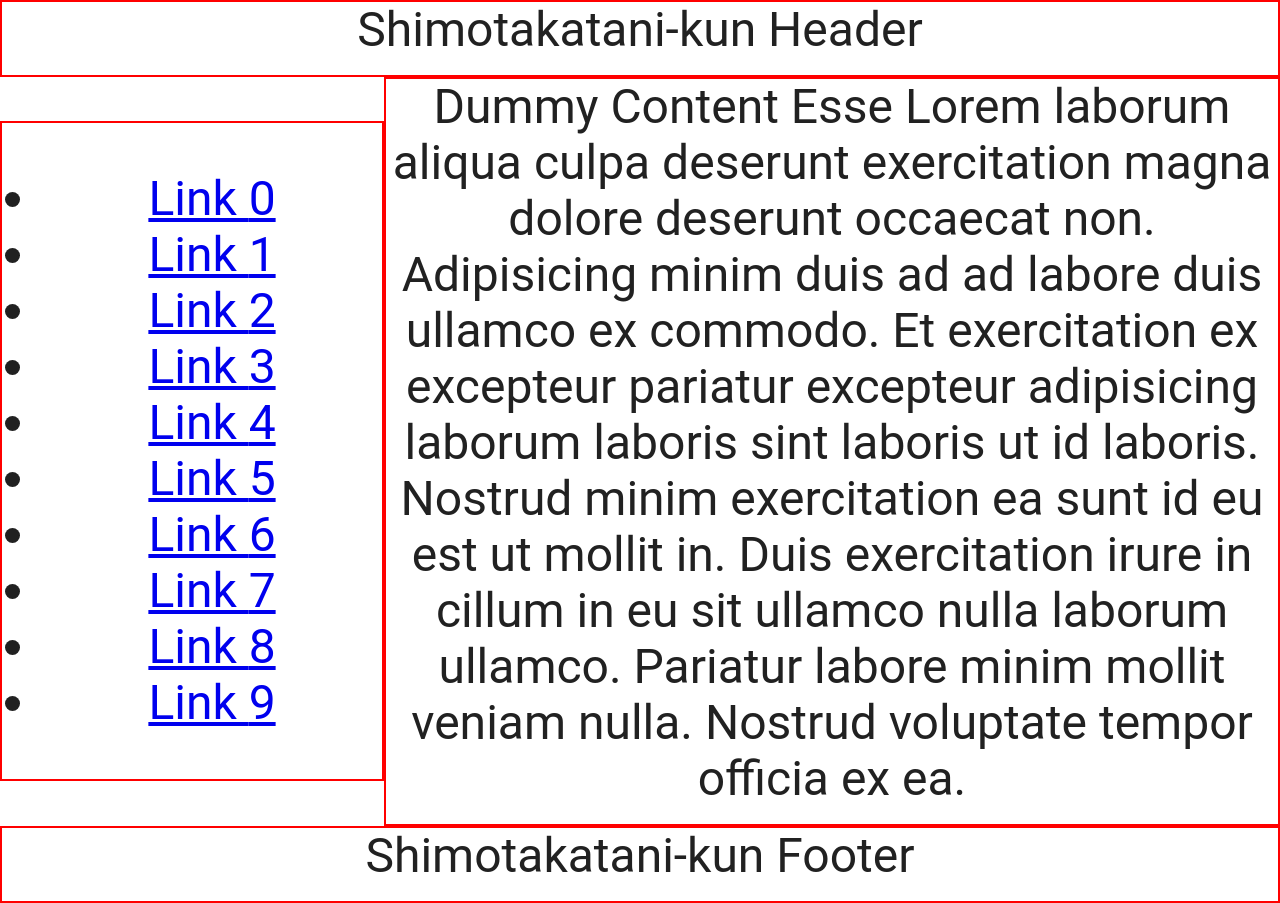
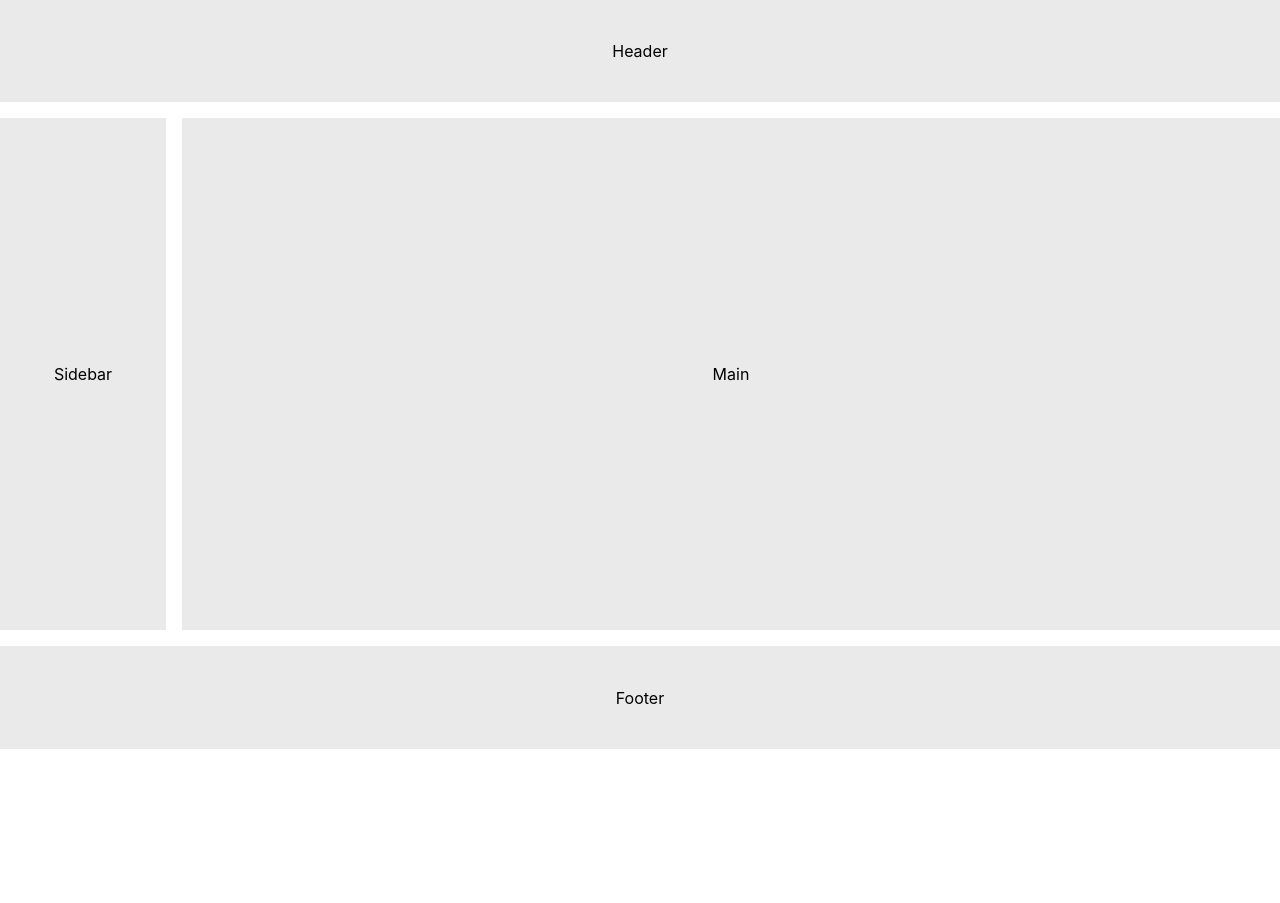
Before and after one commit to siddharthpandatessell/My-React-Experiments, a React (Create React App) app: page / in a window 1280 px wide. After the commit the page ends 800 px from the top, so only its background shows below. Built offline with nearby package versions, Linux system fonts and the light colour scheme.

Commit message:
Added the CSS grid layout for the UI, currently mui doesn't have css grids

```diff
--- a/package.json
+++ b/package.json
@@ -3,6 +3,9 @@
   "version": "0.1.0",
   "private": true,
   "dependencies": {
+    "@emotion/react": "^11.7.1",
+    "@emotion/styled": "^11.6.0",
+    "@mui/material": "^5.2.6",
     "@testing-library/jest-dom": "^5.16.1",
     "@testing-library/react": "^12.1.2",
     "@testing-library/user-event": "^13.5.0",
--- a/src/App.js
+++ b/src/App.js
@@ -1,10 +1,12 @@
 import "./App.css";
-import ClassicResponsive from './Components/Layouts/ClassicResponsive';
+// import ClassicResponsive from './Components/Layouts/ClassicResponsive';
+import GridResponsive from './Components/Layouts/GridResponsive'
 
 function App() {
     return (
     <div className = "App">
-        <ClassicResponsive></ClassicResponsive>
+        {/* <ClassicResponsive></ClassicResponsive> */}
+        <GridResponsive></GridResponsive>
         </div>
     );
 }
--- /dev/null
+++ b/src/Components/Layouts/GridResponsive/grid.css
@@ -0,0 +1,42 @@
+.App {
+    display: grid;
+    /* grid-template-columns: repeat(1, 1fr); */
+    grid-template-rows: 8vw 40vw 8vw;
+    grid-gap: 1em;
+  }
+
+  header,
+  footer {
+    grid-column: 1 / span 10;
+  }
+
+  main {
+    grid-column: span 9;
+  }
+
+  aside {
+    grid-column: 1 / span 1;
+  }
+
+  @media (max-width: 700px) {
+
+    main,
+    aside {
+      grid-column: 1 / span 10;
+    }
+  }
+
+  header,
+  main,
+  aside,
+  footer {
+    background: #eaeaea;
+    display: flex;
+    align-items: center;
+    justify-content: center;
+  }
+
+  header,
+  footer {
+    height: 8vw;;
+  }
--- /dev/null
+++ b/src/Components/Layouts/GridResponsive/index.js
@@ -0,0 +1,22 @@
+import './grid.css';
+
+function index() {
+    return (
+    <div className = "App">
+        <header>
+  Header
+</header>
+<aside>
+  Sidebar
+</aside>
+<main>
+  Main
+</main>
+<footer>
+  Footer
+</footer>
+        </div>
+    );
+}
+
+export default index;
```
